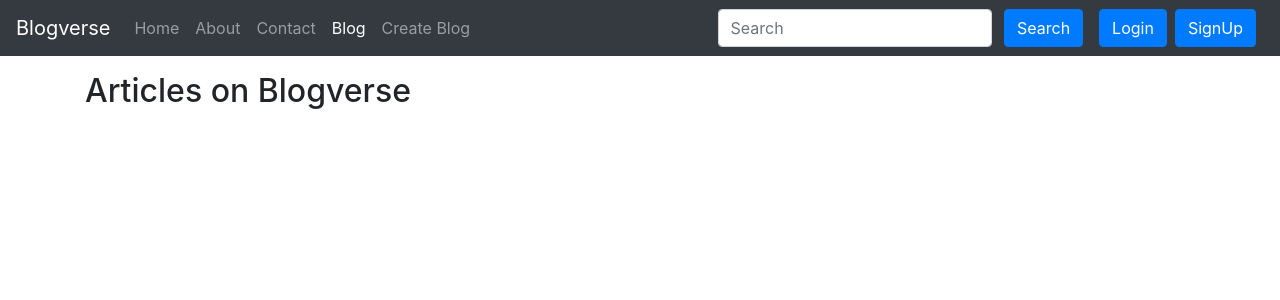
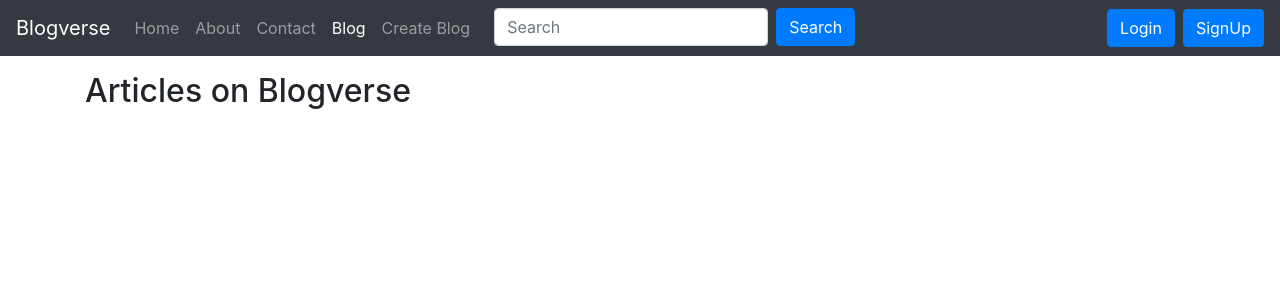
Before and after one commit to Raj-Kedia/Blogverse, a Django app: page /blog/ in a window 1280 px wide. Shown: the top 300 px of the page. Run offline with Django 3.2, Linux system fonts and the light colour scheme; data that the repository does not hold is empty; some libraries are stand-ins or nearby versions.

Commit message:
update navbar

```diff
--- a/templates/base.html
+++ b/templates/base.html
@@ -22,62 +22,62 @@
   </button>
 
   <div class="collapse navbar-collapse" id="navbarSupportedContent">
+    <!-- Left: Nav links + Search -->
     <ul class="navbar-nav mr-auto">
-        <li class="nav-item {% block homeactive %}  {% endblock homeactive %}">
-          <a class="nav-link" href="/">Home <span class="sr-only">(current)</span></a>
+      <li class="nav-item {% block homeactive %}{% endblock homeactive %}">
+        <a class="nav-link" href="/">Home</a>
       </li>
-        <li class="nav-item {% block aboutactive %}  {% endblock aboutactive %}">
+      <li class="nav-item {% block aboutactive %}{% endblock aboutactive %}">
         <a class="nav-link" href="/about">About</a>
       </li>
-        <li class="nav-item {% block contactactive %}  {% endblock contactactive %} ">
+      <li class="nav-item {% block contactactive %}{% endblock contactactive %}">
         <a class="nav-link" href="/contact">Contact</a>
       </li>
-        <li class="nav-item {% block blogactive %}  {% endblock blogactive %} ">
+      <li class="nav-item {% block blogactive %}{% endblock blogactive %}">
         <a class="nav-link" href="/blog">Blog</a>
       </li>
-        <li class="nav-item {% block createblogactive %}  {% endblock createblogactive %} ">
+      <li class="nav-item {% block createblogactive %}{% endblock createblogactive %}">
         <a class="nav-link" href="/blog/createblog">Create Blog</a>
       </li>
 
+      <!-- Search form -->
+      <li class="nav-item">
+        <form method="get" action="/search" class="form-inline my-2 my-lg-0 ml-lg-3">
+          <input class="form-control mr-sm-2" type="search" placeholder="Search" name="query" id="query">
+          <button class="btn btn-primary" type="submit">Search</button>
+          {% if user.is_staff %}
+            <a href="/admin" target="_blank" class="btn btn-outline-success ml-2 mt-2 mt-lg-0">Admin Panel</a>
+          {% endif %}
+        </form>
+      </li>
     </ul>
-      <div class="ml-auto form-inline ">
-        <form method="get" action="/search" class="my-2 my-lg-0 mx-3">
-          <input class="form-control mr-sm-2" type="search" placeholder="Search" aria-label="Search" name="query"
-            id="query">
-          <button class="btn btn-primary my-2 my-sm-0 " type="submit">Search</button>
-          {% if user.is_staff%}
-          <a href="/admin" role="button" target="_blank" class="btn btn-outline-success m-2 my-sm-0"> Admin Panel </a>
-          {%endif%}
-        </form>
 
-
-
+    <!-- Right: Auth buttons -->
     {% if user.is_authenticated %}
-        <ul class="navbar-nav mr-2">
+      <ul class="navbar-nav ml-auto">
         <li class="nav-item dropdown">
-            <a class="nav-link dropdown-toggle" href='#' id="navbarDropdown" role="button" data-toggle="dropdown">
-              Welcome {{request.user}}</a>
-            <div class="dropdown-menu" aria-labelledby="navbarDropdown">
+          <a class="nav-link dropdown-toggle" href="#" id="navbarDropdown" role="button" data-toggle="dropdown">
+            Welcome {{ request.user }}
+          </a>
+          <div class="dropdown-menu dropdown-menu-right" aria-labelledby="navbarDropdown">
             <a class="dropdown-item" href="/logout">Logout</a>
-
           </div>
         </li>
       </ul>
-      </div>
     {% else %}
-      <!-- Button to  trigger Login modal -->
-      <button type="button" class="btn btn-primary mr-2" data-toggle="modal" data-target="#loginModal">
+      <div class="d-flex flex-column flex-lg-row align-items-center ml-auto mt-2 mt-lg-0">
+        <button type="button" class="btn btn-primary mb-2 mb-lg-0 mr-lg-2" data-toggle="modal" data-target="#loginModal">
           Login
         </button>
-
-      <button type="button" class="btn btn-primary mr-2" data-toggle="modal" data-target="#signupModal">
+        <button type="button" class="btn btn-primary" data-toggle="modal" data-target="#signupModal">
           SignUp
         </button>
+      </div>
     {% endif %}
+  </div>
+</nav>
 
 
-    </div>
-  </nav>
   {% for message in messages %}
   <div class="alert alert-{{ message.tags }} alert-dismissible fade show" role="alert">
     <strong>Message : </strong> {{ message }}
```
Lines whose indentation alone changed are shown as unchanged.
